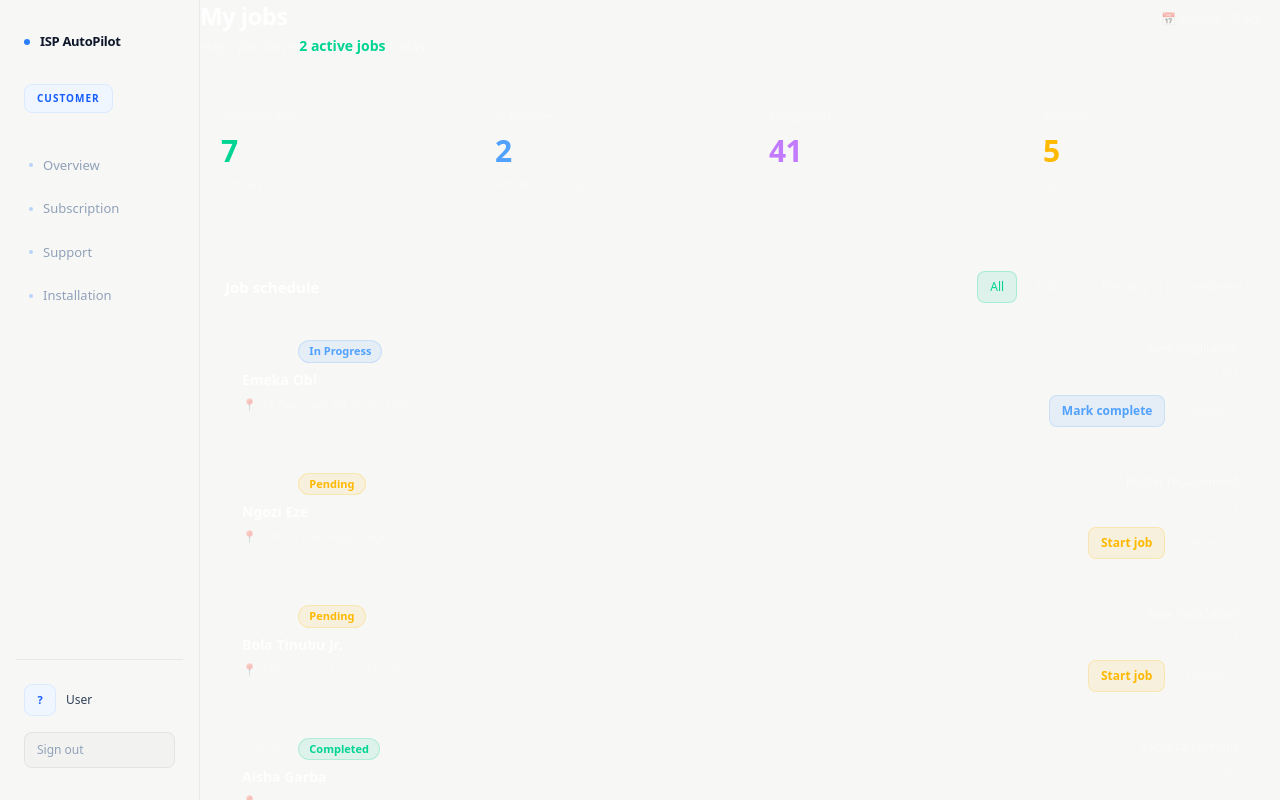
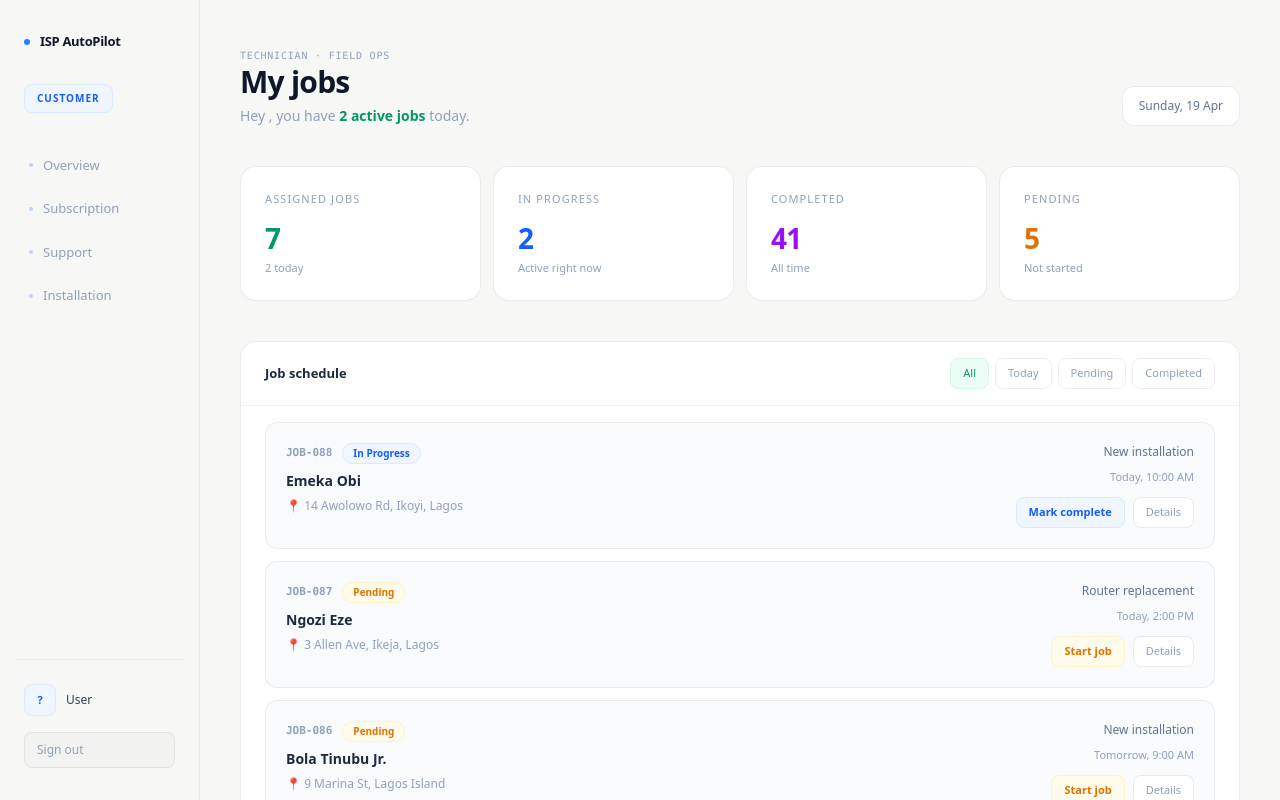
Before and after one commit to iamxenon404/ISP-DEMO-THREE, a Next.js app in the folder frontend/: page /dashboard/technician in a window 1280 px wide. Shown: the top 800 px of the page. Built offline with nearby package versions, Linux system fonts and the light colour scheme; no server answers.

Commit message:
upgraded technicians overview

```diff
--- a/frontend/app/dashboard/technician/page.tsx
+++ b/frontend/app/dashboard/technician/page.tsx
@@ -3,67 +3,69 @@
 import { getStoredUser } from '@/lib/auth'
 
 const stats = [
-  { label: 'Assigned Jobs', value: '7',  sub: '2 today',         color: 'text-emerald-400' },
-  { label: 'In Progress',   value: '2',  sub: 'Active right now', color: 'text-blue-400'    },
-  { label: 'Completed',     value: '41', sub: 'All time',         color: 'text-purple-400'  },
-  { label: 'Pending',       value: '5',  sub: 'Not started',      color: 'text-amber-400'   },
+  { label: 'Assigned Jobs', value: '7',  sub: '2 today',          color: 'text-emerald-600' },
+  { label: 'In Progress',   value: '2',  sub: 'Active right now',  color: 'text-blue-600'    },
+  { label: 'Completed',     value: '41', sub: 'All time',          color: 'text-purple-600'  },
+  { label: 'Pending',       value: '5',  sub: 'Not started',       color: 'text-amber-600'   },
 ]
 
 const jobs = [
-  { id: 'JOB-088', customer: 'Emeka Obi',      address: '14 Awolowo Rd, Ikoyi, Lagos',    type: 'New installation',  status: 'in_progress', time: 'Today, 10:00 AM'  },
-  { id: 'JOB-087', customer: 'Ngozi Eze',       address: '3 Allen Ave, Ikeja, Lagos',       type: 'Router replacement', status: 'pending',     time: 'Today, 2:00 PM'   },
-  { id: 'JOB-086', customer: 'Bola Tinubu Jr.', address: '9 Marina St, Lagos Island',       type: 'New installation',  status: 'pending',     time: 'Tomorrow, 9:00 AM'},
-  { id: 'JOB-085', customer: 'Aisha Garba',     address: '22 Gwarinpa Estate, Abuja',       type: 'Cable fault repair', status: 'completed',   time: 'Yesterday'        },
+  { id: 'JOB-088', customer: 'Emeka Obi',      address: '14 Awolowo Rd, Ikoyi, Lagos',  type: 'New installation',   status: 'in_progress', time: 'Today, 10:00 AM'   },
+  { id: 'JOB-087', customer: 'Ngozi Eze',       address: '3 Allen Ave, Ikeja, Lagos',    type: 'Router replacement', status: 'pending',     time: 'Today, 2:00 PM'    },
+  { id: 'JOB-086', customer: 'Bola Tinubu Jr.', address: '9 Marina St, Lagos Island',   type: 'New installation',   status: 'pending',     time: 'Tomorrow, 9:00 AM' },
+  { id: 'JOB-085', customer: 'Aisha Garba',     address: '22 Gwarinpa Estate, Abuja',   type: 'Cable fault repair', status: 'completed',   time: 'Yesterday'          },
 ]
 
 const STATUS_MAP: Record<string, { label: string; style: string; btn: string }> = {
-  pending:     { label: 'Pending',     style: 'text-amber-400  bg-amber-400/10  border-amber-400/20',   btn: 'Start job'      },
-  in_progress: { label: 'In Progress', style: 'text-blue-400   bg-blue-400/10   border-blue-400/20',    btn: 'Mark complete'  },
-  completed:   { label: 'Completed',   style: 'text-emerald-400 bg-emerald-400/10 border-emerald-400/20', btn: ''             },
+  pending:     { label: 'Pending',     style: 'text-amber-600  bg-amber-50  border-amber-100',   btn: 'Start job'     },
+  in_progress: { label: 'In Progress', style: 'text-blue-600   bg-blue-50   border-blue-100',    btn: 'Mark complete' },
+  completed:   { label: 'Completed',   style: 'text-emerald-600 bg-emerald-50 border-emerald-100', btn: ''            },
 }
 
 export default function TechnicianOverview() {
   const user = getStoredUser()
 
   return (
-    <div className="flex flex-col gap-8">
+    <div className="flex-1 bg-[#f7f7f5] min-h-screen px-10 py-12 flex flex-col gap-10">
+
       {/* Header */}
-      <div className="flex items-start justify-between">
+      <div className="flex items-end justify-between">
         <div>
-          <h1 className="text-white text-2xl font-semibold tracking-tight mb-1">My jobs</h1>
-          <p className="text-white/35 text-sm">
+          <p className="font-mono text-[10px] uppercase tracking-[0.08em] text-slate-400 mb-1">Technician · Field ops</p>
+          <h1 className="text-[30px] font-semibold tracking-tight text-slate-900 leading-none mb-2">My jobs</h1>
+          <p className="text-[14px] text-slate-400">
             Hey {user?.name?.split(' ')[0]}, you have{' '}
-            <span className="text-emerald-400 font-semibold">2 active jobs</span> today.
+            <span className="text-emerald-600 font-semibold">2 active jobs</span> today.
           </p>
         </div>
-        <div className="text-white/40 bg-white/[0.03] border border-white/[0.07] text-xs font-medium px-4 py-2.5 rounded-lg">
-          📅 {new Date().toLocaleDateString('en-NG', { weekday: 'long', day: 'numeric', month: 'short' })}
+        <div className="bg-white border border-black/[0.08] text-slate-500 text-[12px] font-medium px-4 py-2.5 rounded-xl">
+          {new Date().toLocaleDateString('en-NG', { weekday: 'long', day: 'numeric', month: 'short' })}
         </div>
       </div>
 
       {/* Stats */}
-      <div className="grid grid-cols-2 lg:grid-cols-4 gap-4">
+      <div className="grid grid-cols-4 gap-3">
         {stats.map((s) => (
-          <div key={s.label} className="bg-white/[0.03] border border-white/[0.07] rounded-2xl p-5 flex flex-col gap-2">
-            <span className="text-white/35 text-xs font-medium">{s.label}</span>
-            <span className={`text-3xl font-bold tracking-tight ${s.color}`}>{s.value}</span>
-            <span className="text-white/30 text-xs">{s.sub}</span>
+          <div key={s.label} className="bg-white border border-black/[0.08] rounded-2xl p-6 hover:-translate-y-0.5 transition-transform cursor-default">
+            <p className="text-[11px] font-medium uppercase tracking-widest text-slate-400 mb-4">{s.label}</p>
+            <p className={`text-[28px] font-semibold tracking-tight leading-none mb-2 ${s.color}`}>{s.value}</p>
+            <p className="text-[11px] text-slate-400">{s.sub}</p>
           </div>
         ))}
       </div>
 
       {/* Jobs */}
-      <div className="bg-white/[0.03] border border-white/[0.07] rounded-2xl p-6">
-        <div className="flex items-center justify-between mb-5">
-          <h3 className="text-white font-semibold text-[15px]">Job schedule</h3>
+      <div className="bg-white border border-black/[0.08] rounded-2xl overflow-hidden">
+        <div className="flex items-center justify-between px-6 py-4 border-b border-black/[0.06]">
+          <span className="text-[13px] font-semibold text-slate-800">Job schedule</span>
           <div className="flex gap-1.5">
             {['All', 'Today', 'Pending', 'Completed'].map((f, i) => (
               <button
                 key={f}
-                className={`text-[12px] font-medium px-3 py-1.5 rounded-lg border transition-all ${
+                className={`text-[11px] font-medium px-3 py-1.5 rounded-lg border transition-all ${
                   i === 0
-                    ? 'text-emerald-400 bg-emerald-400/10 border-emerald-400/25'
-                    : 'text-white/35 bg-transparent border-white/[0.07] hover:text-white/60'
+                    ? 'text-emerald-600 bg-emerald-50 border-emerald-100'
+                    : 'text-slate-400 border-black/[0.07] hover:text-slate-600 hover:bg-slate-50'
                 }`}
               >
                 {f}
@@ -72,35 +74,35 @@ export default function TechnicianOverview() {
           </div>
         </div>
 
-        <div className="flex flex-col gap-3">
+        <div className="px-6 py-4 flex flex-col gap-3">
           {jobs.map((job) => {
             const s = STATUS_MAP[job.status]
             return (
               <div
                 key={job.id}
-                className="flex items-start justify-between gap-6 bg-white/[0.02] hover:bg-white/[0.04] border border-white/[0.05] rounded-xl p-4 transition-all"
+                className="flex items-start justify-between gap-6 bg-slate-50 hover:bg-slate-100/70 border border-black/[0.06] rounded-xl p-5 transition-all"
               >
                 <div className="flex flex-col gap-1.5 flex-1 min-w-0">
                   <div className="flex items-center gap-2.5">
-                    <span className="text-white/20 text-[11px] font-bold font-mono">{job.id}</span>
-                    <span className={`text-[11px] font-semibold px-2.5 py-0.5 rounded-full border ${s.style}`}>
+                    <span className="text-slate-400 text-[11px] font-semibold font-mono">{job.id}</span>
+                    <span className={`text-[10px] font-semibold px-2.5 py-0.5 rounded-full border ${s.style}`}>
                       {s.label}
                     </span>
                   </div>
-                  <span className="text-white/85 text-[14px] font-semibold">{job.customer}</span>
-                  <span className="text-white/30 text-[12px]">📍 {job.address}</span>
+                  <span className="text-[14px] font-semibold text-slate-800">{job.customer}</span>
+                  <span className="text-slate-400 text-[12px]">📍 {job.address}</span>
                 </div>
 
                 <div className="flex flex-col items-end gap-2 flex-shrink-0">
-                  <span className="text-white/45 text-[12px] font-medium">{job.type}</span>
-                  <span className="text-white/25 text-[11px]">{job.time}</span>
+                  <span className="text-slate-500 text-[12px] font-medium">{job.type}</span>
+                  <span className="text-slate-400 text-[11px]">{job.time}</span>
                   <div className="flex gap-2 mt-1">
                     {job.status !== 'completed' && (
-                      <button className={`text-[12px] font-semibold px-3 py-1.5 rounded-lg border transition-all hover:opacity-75 ${s.style}`}>
+                      <button className={`text-[11px] font-semibold px-3 py-1.5 rounded-lg border transition-all hover:opacity-75 ${s.style}`}>
                         {s.btn}
                       </button>
                     )}
-                    <button className="text-white/30 hover:text-white/60 bg-white/[0.03] hover:bg-white/[0.06] border border-white/[0.07] text-[12px] font-medium px-3 py-1.5 rounded-lg transition-all">
+                    <button className="text-slate-400 hover:text-slate-700 bg-white hover:bg-slate-100 border border-black/[0.08] text-[11px] font-medium px-3 py-1.5 rounded-lg transition-all">
                       Details
                     </button>
                   </div>
@@ -110,6 +112,17 @@ export default function TechnicianOverview() {
           })}
         </div>
       </div>
+
+      {/* Footer */}
+      <div className="flex items-center justify-between pt-4 border-t border-black/[0.06]">
+        <span className="font-mono text-[10px] tracking-widest text-slate-300">© 2026 XENON.ECOSYSTEM</span>
+        <div className="flex gap-5">
+          {['Privacy', 'Terms'].map((l) => (
+            <span key={l} className="text-[12px] text-slate-300 hover:text-slate-700 cursor-pointer transition-colors">{l}</span>
+          ))}
+        </div>
+      </div>
+
     </div>
   )
 }
```
